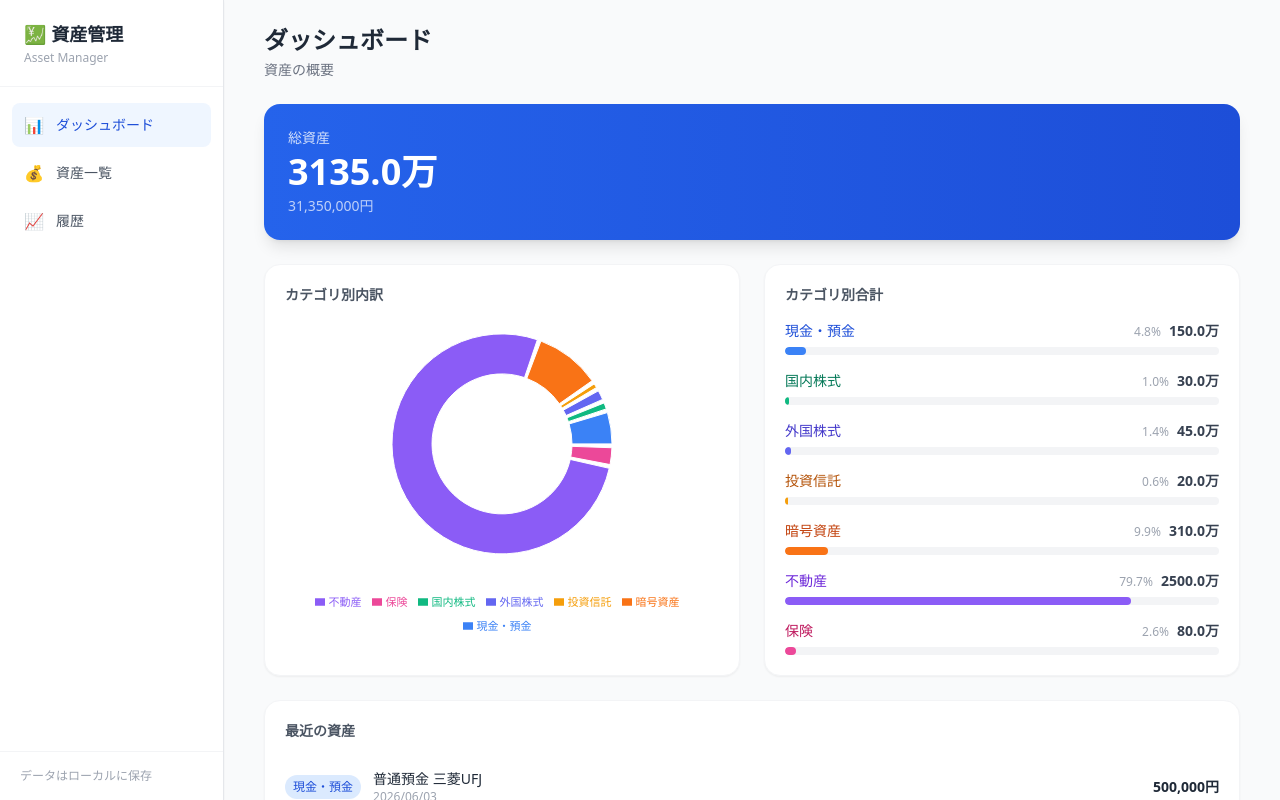
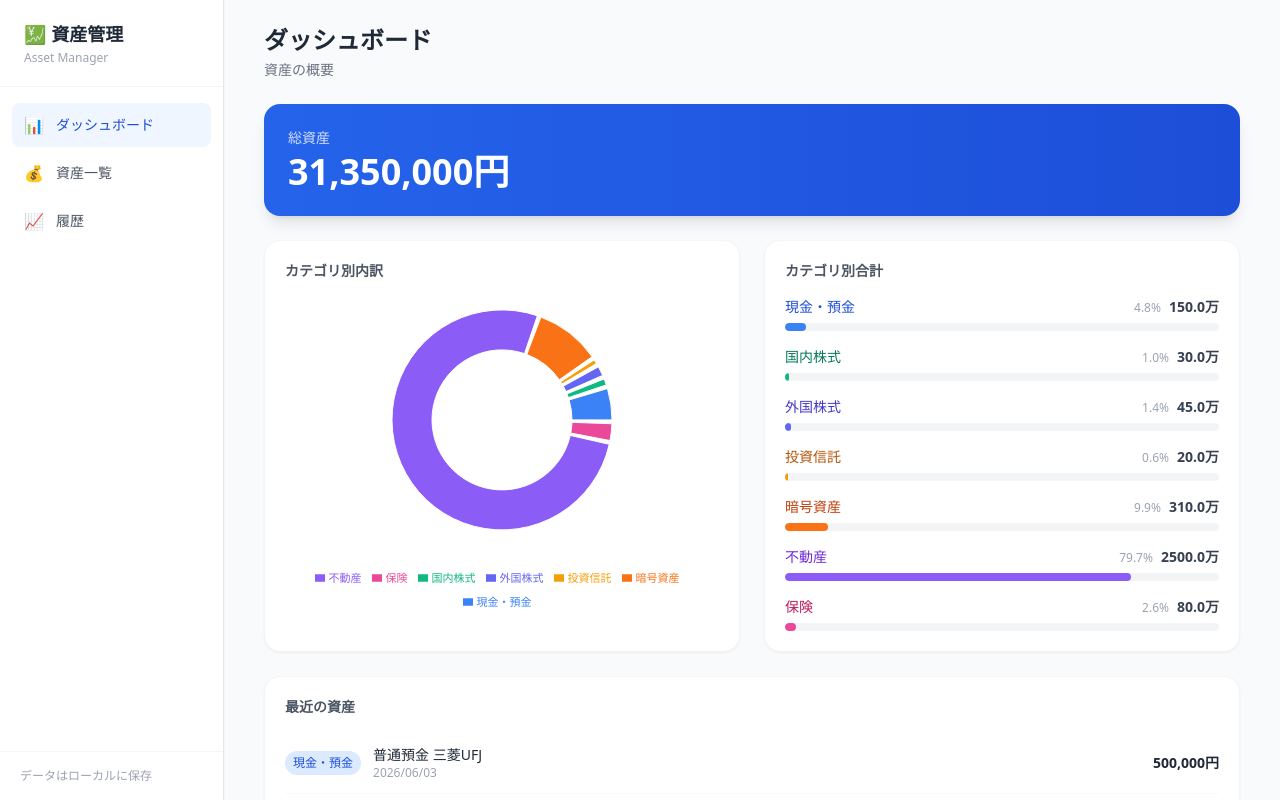
Before and after one commit to ShibaInuChan/Asset-Management, a React (Vite) app: page / in a window 1280 px wide. Built offline with nearby package versions, Linux system fonts and the light colour scheme.

Commit message:
Total assets: remove redundant small text, show exact amount only

```diff
--- a/src/pages/Dashboard.tsx
+++ b/src/pages/Dashboard.tsx
@@ -40,8 +40,7 @@ export function Dashboard() {
       {/* Total net assets */}
       <div className="bg-gradient-to-r from-blue-600 to-blue-700 rounded-2xl p-6 text-white mb-6 shadow-lg">
         <p className="text-sm font-medium opacity-80">総資産</p>
-        <p className="text-4xl font-bold mt-1">{formatJPYShort(total)}</p>
-        <p className="text-sm opacity-70 mt-1">{formatJPY(total)}</p>
+        <p className="text-4xl font-bold mt-1">{formatJPY(total)}</p>
       </div>
 
       {/* Chart + Category cards */}
```
